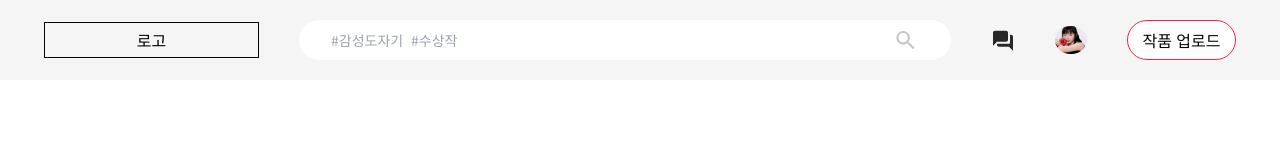
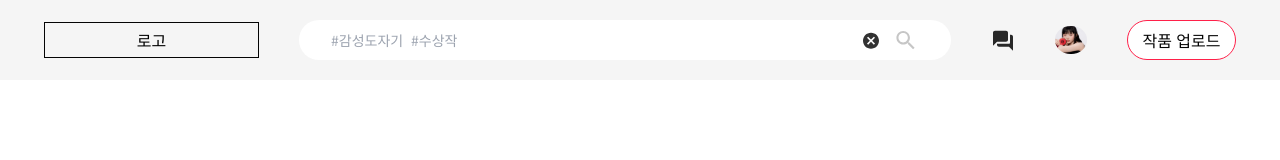
Before and after one commit to final-project-temporaryName/finalProject-FE, a Next.js app: page /editProfile in a window 1280 px wide. Shown: the top 160 px of the page. Built offline with nearby package versions, Linux system fonts and the light colour scheme.

Commit message:
feat: 상단 네비게이션 바 값 삭제 버튼 구현

```diff
--- a/src/components/NavBar/SearchBar.tsx
+++ b/src/components/NavBar/SearchBar.tsx
@@ -3,13 +3,15 @@
 import { useStore } from '@/store';
 import { useForm } from 'react-hook-form';
 import SearchIcon from '../../../public/assets/icons/search.svg';
+import CancelIcon from '../../../public/assets/icons/CancelIcon.svg';
+import { MouseEvent } from 'react';
 
 interface IForm {
   query?: string;
 }
 
 function SearchBar() {
-  const { register, handleSubmit } = useForm();
+  const { register, handleSubmit, reset } = useForm();
   const { clearSearchWord, setSearchWord } = useStore((state) => ({
     setSearchWord: state.setSearchWord,
     clearSearchWord: state.clearSearchWord,
@@ -20,6 +22,12 @@ function SearchBar() {
     else setSearchWord(data.query.trim());
   };
 
+  const handleClearClick = (e: MouseEvent<HTMLButtonElement>) => {
+    e.preventDefault();
+    reset();
+    clearSearchWord();
+  };
+
   return (
     <form className="navSearchBar" onSubmit={handleSubmit(onValid)}>
       <input
@@ -28,6 +36,9 @@ function SearchBar() {
         placeholder="#감성도자기  #수상작"
         {...register('query')}
       />
+      <button type="button" onClick={(e) => handleClearClick(e)}>
+        <CancelIcon />
+      </button>
       <button title="Submit" type="submit">
         <SearchIcon />
       </button>
```
Also changed, not shown: public/assets/icons/CancelIcon.svg (added).
